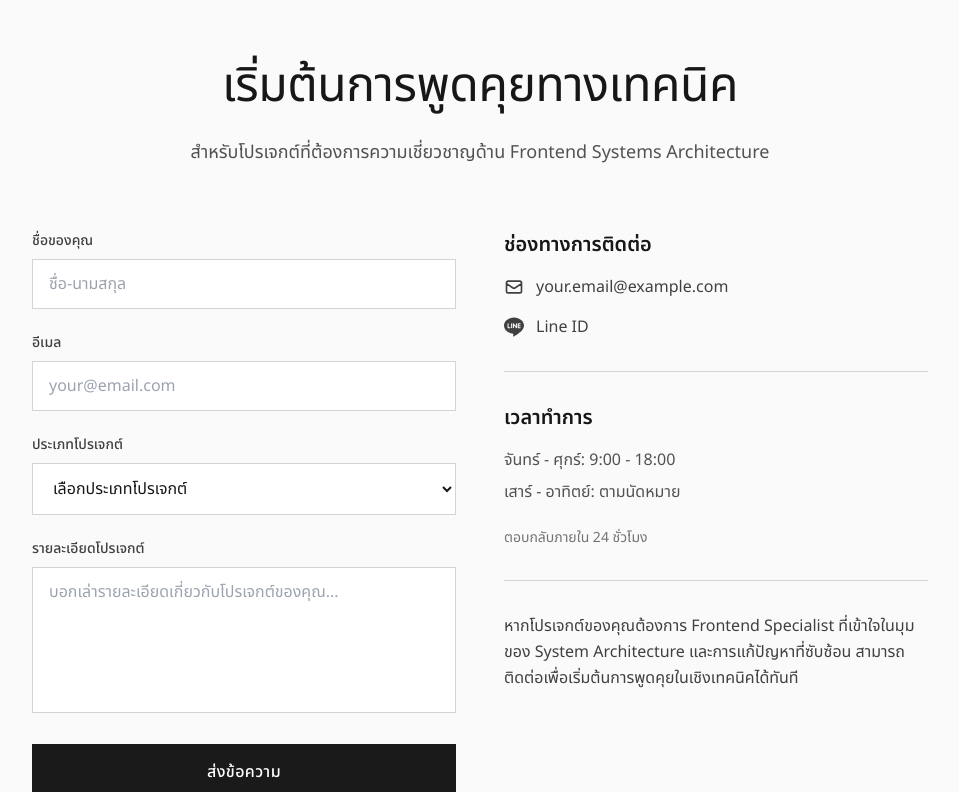
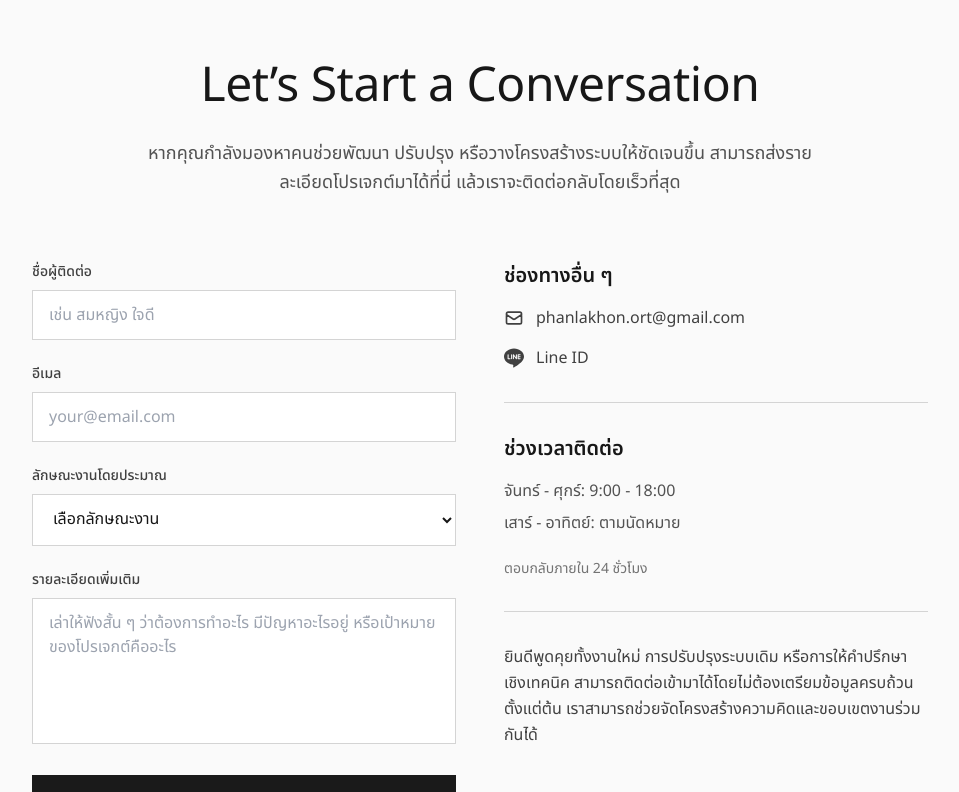
Before and after one commit to phanlakhon/freelance-n-portfolio, a Next.js app: page / in a window 1280 px wide. Shown: the part 5760-6552 px from the top of the page, without its empty margins (160-1119 px from the left). Built offline with nearby package versions, Linux system fonts and the light colour scheme.

Commit message:
feat: adjust section contact

```diff
--- a/app/components/Contact.tsx
+++ b/app/components/Contact.tsx
@@ -11,7 +11,9 @@ export default function Contact() {
         message: "",
     });
 
-  const [status, setStatus] = useState<"idle" | "sending" | "sent" | "error">("idle");
+    const [status, setStatus] = useState<"idle" | "sending" | "sent" | "error">(
+        "idle",
+    );
 
     const handleSubmit = async (e: React.FormEvent) => {
         e.preventDefault();
@@ -26,7 +28,9 @@ export default function Contact() {
     };
 
     const handleChange = (
-    e: React.ChangeEvent<HTMLInputElement | HTMLTextAreaElement | HTMLSelectElement>
+        e: React.ChangeEvent<
+            HTMLInputElement | HTMLTextAreaElement | HTMLSelectElement
+        >,
     ) => {
         setFormData((prev) => ({
             ...prev,
@@ -35,7 +39,10 @@ export default function Contact() {
     };
 
     return (
-    <section id="contact" className="section-container section-spacing bg-neutral-50">
+        <section
+            id="contact"
+            className="section-container section-spacing bg-neutral-50"
+        >
             <div className="max-w-4xl mx-auto">
                 <motion.div
                     initial={{ opacity: 0, y: 20 }}
@@ -45,10 +52,13 @@ export default function Contact() {
                     className="text-center mb-16"
                 >
                     <h2 className="heading-display text-display-md mb-6">
-            เริ่มต้นการพูดคุยทางเทคนิค
+                        Let’s Start a Conversation
                     </h2>
-          <p className="text-lg text-neutral-600 max-w-2xl mx-auto">
-            สำหรับโปรเจกต์ที่ต้องการความเชี่ยวชาญด้าน Frontend Systems Architecture
+                    <p className="text-lg text-neutral-600 max-w-2xl mx-auto leading-relaxed">
+                        หากคุณกำลังมองหาคนช่วยพัฒนา ปรับปรุง
+                        หรือวางโครงสร้างระบบให้ชัดเจนขึ้น
+                        สามารถส่งรายละเอียดโปรเจกต์มาได้ที่นี่
+                        แล้วเราจะติดต่อกลับโดยเร็วที่สุด
                     </p>
                 </motion.div>
 
@@ -65,7 +75,7 @@ export default function Contact() {
                                     htmlFor="name"
                                     className="block text-sm font-medium text-neutral-700 mb-2"
                                 >
-                  ชื่อของคุณ
+                                    ชื่อผู้ติดต่อ
                                 </label>
                                 <input
                                     type="text"
@@ -75,7 +85,7 @@ export default function Contact() {
                                     onChange={handleChange}
                                     required
                                     className="w-full px-4 py-3 bg-white border border-neutral-300 text-neutral-900 focus:border-accent focus:outline-none transition-colors"
-                  placeholder="ชื่อ-นามสกุล"
+                                    placeholder="เช่น สมหญิง ใจดี"
                                 />
                             </div>
 
@@ -103,7 +113,7 @@ export default function Contact() {
                                     htmlFor="projectType"
                                     className="block text-sm font-medium text-neutral-700 mb-2"
                                 >
-                  ประเภทโปรเจกต์
+                                    ลักษณะงานโดยประมาณ
                                 </label>
                                 <select
                                     id="projectType"
@@ -113,13 +123,23 @@ export default function Contact() {
                                     required
                                     className="w-full px-4 py-3 bg-white border border-neutral-300 text-neutral-900 focus:border-accent focus:outline-none transition-colors"
                                 >
-                  <option value="">เลือกประเภทโปรเจกต์</option>
+                                    <option value="">เลือกลักษณะงาน</option>
                                     <option value="ui-design">UI Design</option>
-                  <option value="frontend-dev">Frontend Development</option>
-                  <option value="bug-fixing">Bug Fixing & Optimization</option>
-                  <option value="api-integration">API Integration</option>
-                  <option value="refactoring">Refactoring</option>
-                  <option value="automation">Automation (n8n)</option>
+                                    <option value="frontend-dev">
+                                        Frontend Development
+                                    </option>
+                                    <option value="bug-fixing">
+                                        Bug Fixing & Optimization
+                                    </option>
+                                    <option value="api-integration">
+                                        API Integration
+                                    </option>
+                                    <option value="refactoring">
+                                        Refactoring
+                                    </option>
+                                    <option value="automation">
+                                        Automation (n8n)
+                                    </option>
                                     <option value="other">อื่นๆ</option>
                                 </select>
                             </div>
@@ -129,7 +149,7 @@ export default function Contact() {
                                     htmlFor="message"
                                     className="block text-sm font-medium text-neutral-700 mb-2"
                                 >
-                  รายละเอียดโปรเจกต์
+                                    รายละเอียดเพิ่มเติม
                                 </label>
                                 <textarea
                                     id="message"
@@ -139,7 +159,7 @@ export default function Contact() {
                                     required
                                     rows={5}
                                     className="w-full px-4 py-3 bg-white border border-neutral-300 text-neutral-900 focus:border-accent focus:outline-none transition-colors resize-none"
-                  placeholder="บอกเล่ารายละเอียดเกี่ยวกับโปรเจกต์ของคุณ..."
+                                    placeholder="เล่าให้ฟังสั้น ๆ ว่าต้องการทำอะไร มีปัญหาอะไรอยู่ หรือเป้าหมายของโปรเจกต์คืออะไร"
                                 />
                             </div>
 
@@ -150,8 +170,9 @@ export default function Contact() {
                             >
                                 {status === "sending" && "กำลังส่ง..."}
                                 {status === "sent" && "ส่งข้อความเรียบร้อย ✓"}
-                {status === "idle" && "ส่งข้อความ"}
-                {status === "error" && "เกิดข้อผิดพลาด กรุณาลองใหม่"}
+                                {status === "idle" && "ส่งรายละเอียดโปรเจกต์"}
+                                {status === "error" &&
+                                    "เกิดข้อผิดพลาด กรุณาลองใหม่"}
                             </button>
                         </form>
                     </motion.div>
@@ -164,10 +185,12 @@ export default function Contact() {
                         className="space-y-8"
                     >
                         <div>
-              <h3 className="text-xl font-semibold mb-4">ช่องทางการติดต่อ</h3>
+                            <h3 className="text-xl font-semibold mb-4">
+                                ช่องทางอื่น ๆ
+                            </h3>
                             <div className="space-y-4">
                                 <a
-                  href="mailto:your.email@example.com"
+                                    href="mailto:phanlakhon.ort@gmail.com"
                                     className="flex items-center gap-3 text-neutral-700 hover:text-accent transition-colors group"
                                 >
                                     <svg
@@ -183,11 +206,13 @@ export default function Contact() {
                                             d="M3 8l7.89 5.26a2 2 0 002.22 0L21 8M5 19h14a2 2 0 002-2V7a2 2 0 00-2-2H5a2 2 0 00-2 2v10a2 2 0 002 2z"
                                         />
                                     </svg>
-                  <span className="group-hover:underline">your.email@example.com</span>
+                                    <span className="group-hover:underline">
+                                        phanlakhon.ort@gmail.com
+                                    </span>
                                 </a>
 
                                 <a
-                  href="https://line.me/ti/p/YOUR_LINE_ID"
+                                    href="https://line.me/ti/p/byultae"
                                     target="_blank"
                                     rel="noopener noreferrer"
                                     className="flex items-center gap-3 text-neutral-700 hover:text-accent transition-colors group"
@@ -199,15 +224,23 @@ export default function Contact() {
                                     >
                                         <path d="M19.365 9.863c.349 0 .63.285.63.631 0 .345-.281.63-.63.63H17.61v1.125h1.755c.349 0 .63.283.63.63 0 .344-.281.629-.63.629h-2.386c-.345 0-.627-.285-.627-.629V8.108c0-.345.282-.63.63-.63h2.386c.346 0 .627.285.627.63 0 .349-.281.63-.63.63H17.61v1.125h1.755zm-3.855 3.016c0 .27-.174.51-.432.596-.064.021-.133.031-.199.031-.211 0-.391-.09-.51-.25l-2.443-3.317v2.94c0 .344-.279.629-.631.629-.346 0-.626-.285-.626-.629V8.108c0-.27.173-.51.43-.595.06-.023.136-.033.194-.033.195 0 .375.104.495.254l2.462 3.33V8.108c0-.345.282-.63.63-.63.345 0 .63.285.63.63v4.771zm-5.741 0c0 .344-.282.629-.631.629-.345 0-.627-.285-.627-.629V8.108c0-.345.282-.63.63-.63.346 0 .628.285.628.63v4.771zm-2.466.629H4.917c-.345 0-.63-.285-.63-.629V8.108c0-.345.285-.63.63-.63.348 0 .63.285.63.63v4.141h1.756c.348 0 .629.283.629.63 0 .344-.282.629-.629.629M24 10.314C24 4.943 18.615.572 12 .572S0 4.943 0 10.314c0 4.811 4.27 8.842 10.035 9.608.391.082.923.258 1.058.59.12.301.079.766.038 1.08l-.164 1.02c-.045.301-.24 1.186 1.049.645 1.291-.539 6.916-4.078 9.436-6.975C23.176 14.393 24 12.458 24 10.314" />
                                     </svg>
-                  <span className="group-hover:underline">Line ID</span>
+                                    <span className="group-hover:underline">
+                                        Line ID
+                                    </span>
                                 </a>
                             </div>
                         </div>
 
                         <div className="pt-8 border-t border-neutral-300">
-              <h3 className="text-xl font-semibold mb-4">เวลาทำการ</h3>
-              <p className="text-neutral-600 mb-2">จันทร์ - ศุกร์: 9:00 - 18:00</p>
-              <p className="text-neutral-600 mb-6">เสาร์ - อาทิตย์: ตามนัดหมาย</p>
+                            <h3 className="text-xl font-semibold mb-4">
+                                ช่วงเวลาติดต่อ
+                            </h3>
+                            <p className="text-neutral-600 mb-2">
+                                จันทร์ - ศุกร์: 9:00 - 18:00
+                            </p>
+                            <p className="text-neutral-600 mb-6">
+                                เสาร์ - อาทิตย์: ตามนัดหมาย
+                            </p>
                             <p className="text-sm text-neutral-500">
                                 ตอบกลับภายใน 24 ชั่วโมง
                             </p>
@@ -215,7 +248,10 @@ export default function Contact() {
 
                         <div className="pt-8 border-t border-neutral-300">
                             <p className="text-neutral-700 leading-relaxed">
-                หากโปรเจกต์ของคุณต้องการ Frontend Specialist ที่เข้าใจในมุมของ System Architecture และการแก้ปัญหาที่ซับซ้อน สามารถติดต่อเพื่อเริ่มต้นการพูดคุยในเชิงเทคนิคได้ทันที
+                                ยินดีพูดคุยทั้งงานใหม่ การปรับปรุงระบบเดิม
+                                หรือการให้คำปรึกษาเชิงเทคนิค
+                                สามารถติดต่อเข้ามาได้โดยไม่ต้องเตรียมข้อมูลครบถ้วนตั้งแต่ต้น
+                                เราสามารถช่วยจัดโครงสร้างความคิดและขอบเขตงานร่วมกันได้
                             </p>
                         </div>
                     </motion.div>
```
Lines whose indentation alone changed are shown as unchanged.
